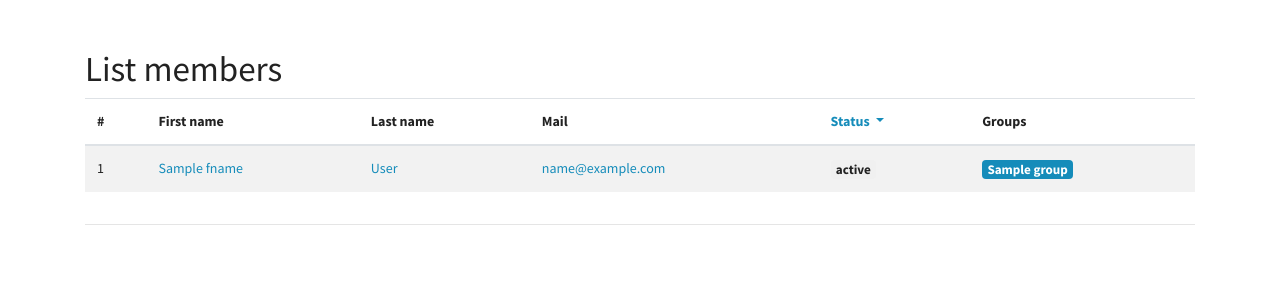
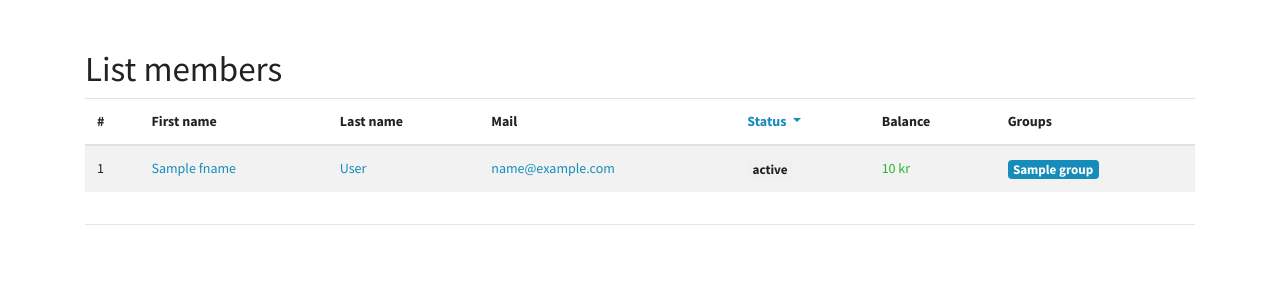
Before and after one commit to etf-lth/koseki, a Python web app: template koseki/templates/list_members.html in a window 1280 px wide. Shown: the part 20-320 px from the top of the page. Run offline with Jinja, Linux system fonts and the light colour scheme; the template is opened without the code that fills it: most values are stand-ins (such as "Sample title", 1, 10 or a date in 2020); some libraries are stand-ins or nearby versions.

Commit message:
Finished showing "balance" on users

```diff
--- a/koseki/templates/list_members.html
+++ b/koseki/templates/list_members.html
@@ -1,5 +1,5 @@
 {% extends "base.html" %}
-{% from "macros.html" import status, group %}
+{% from "macros.html" import status, group, payment_balance %}
 {% block title %}List members{% endblock %}
 {% block content %}
 <h1>List members</h1>
@@ -43,6 +43,7 @@
                         </ul>
                     </div>
                 </th>
+                <th>Balance</th>
                 <th>Groups</th>
             </tr>
         </thead>
@@ -55,6 +56,7 @@
                 <td><a href="{{ url_for('member_general', uid=item.uid) }}">{{ item.lname }}</a></td>
                 <td><a href="mailto:{{ item.email }}">{{ item.email }}</a></td>
                 <td>{{ status(item.state) }}</td>
+                <td>{{ payment_balance(item.balance) }}</td>
                 <td>
                     {% for grp in item.groups %}
                     {{ group(grp.group.name) }}
--- a/koseki/templates/macros.html
+++ b/koseki/templates/macros.html
@@ -61,6 +61,19 @@
 {% endif %}
 {%- endmacro %}
 
+{% macro payment_balance(amount) -%}
+{% if amount > 0 : %}
+    <span class="text-success">{{ amount }} kr</span>
+{% elif -500 > amount : %}
+    <span class="text-danger font-weight-bold">{{ amount }} kr</span>
+{% elif 0 > amount : %}
+    <span class="text-danger">{{ amount }} kr</span>
+{% else : %}
+    <span>{{ amount }} kr</span>
+{% endif %}
+{%- endmacro %}
+
+
 {% macro person_header(person, current, grav) -%}
     <div class="row mb-3">
         <div class="col-3 col-md-1">
--- a/koseki/templates/membership_general.html
+++ b/koseki/templates/membership_general.html
@@ -1,5 +1,5 @@
 {% extends "base.html" %}
-{% from "macros.html" import render_field, status, membership_tabs, gravatar_blob, fee_method, fee_id, payment_id %}
+{% from "macros.html" import render_field, status, membership_tabs, gravatar_blob, fee_method, fee_id, payment_id, payment_balance %}
 {% block title %}My membership{% endblock %}
 {% block content %}
 
@@ -60,6 +60,8 @@
     <div class="col-8 col-md-10">{{ person.enrolled|date }}</div>
     <div class="col-4 col-md-2 font-weight-bold text-right">Enrolled by</div>
     <div class="col-8 col-md-10">{{ uid_to_name(person.enrolled_by) }}</div>
+    <div class="col-4 col-md-2 font-weight-bold text-right">Balance</div>
+    <div class="col-8 col-md-10">{{ payment_balance(person.balance) }}</div>
 </div>
 <br />
 <h4>Registered membership fees</h4>
```
Also changed, not shown: koseki/db/types.py (+28 -24 lines).
